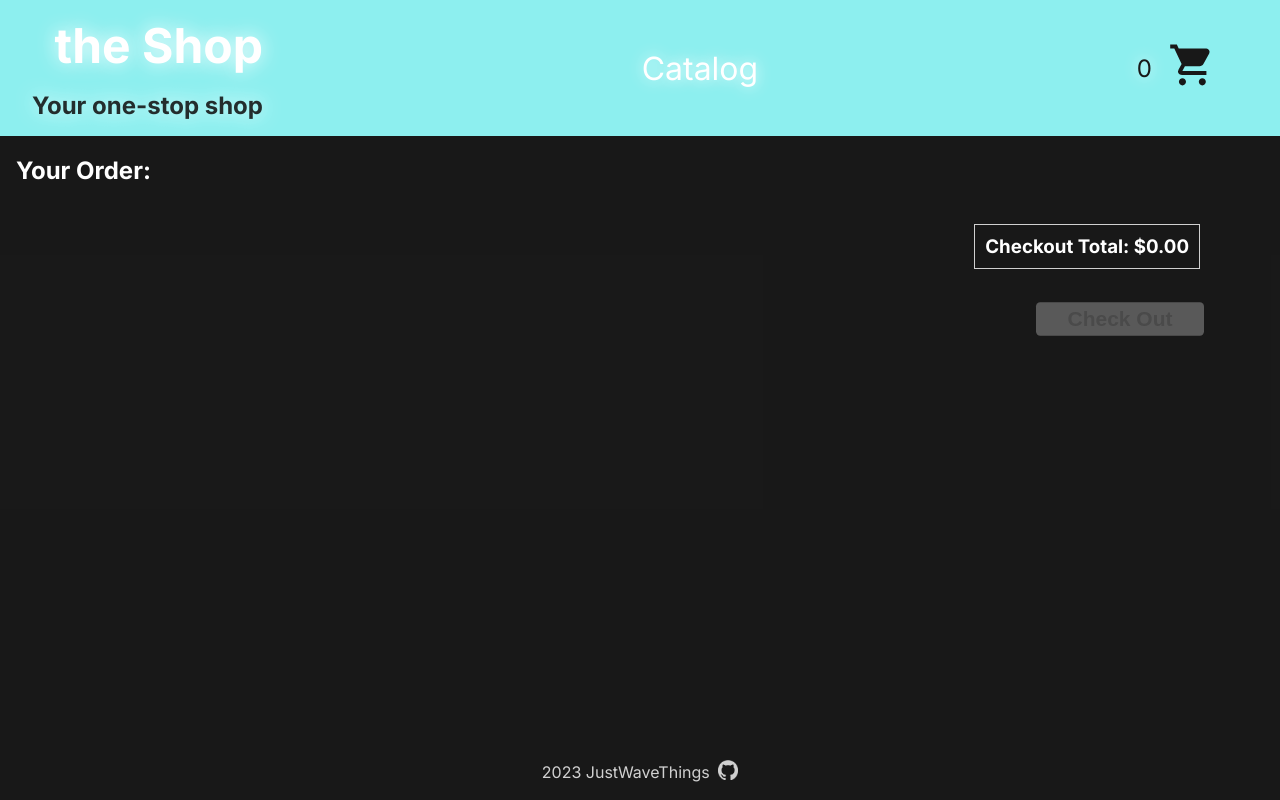
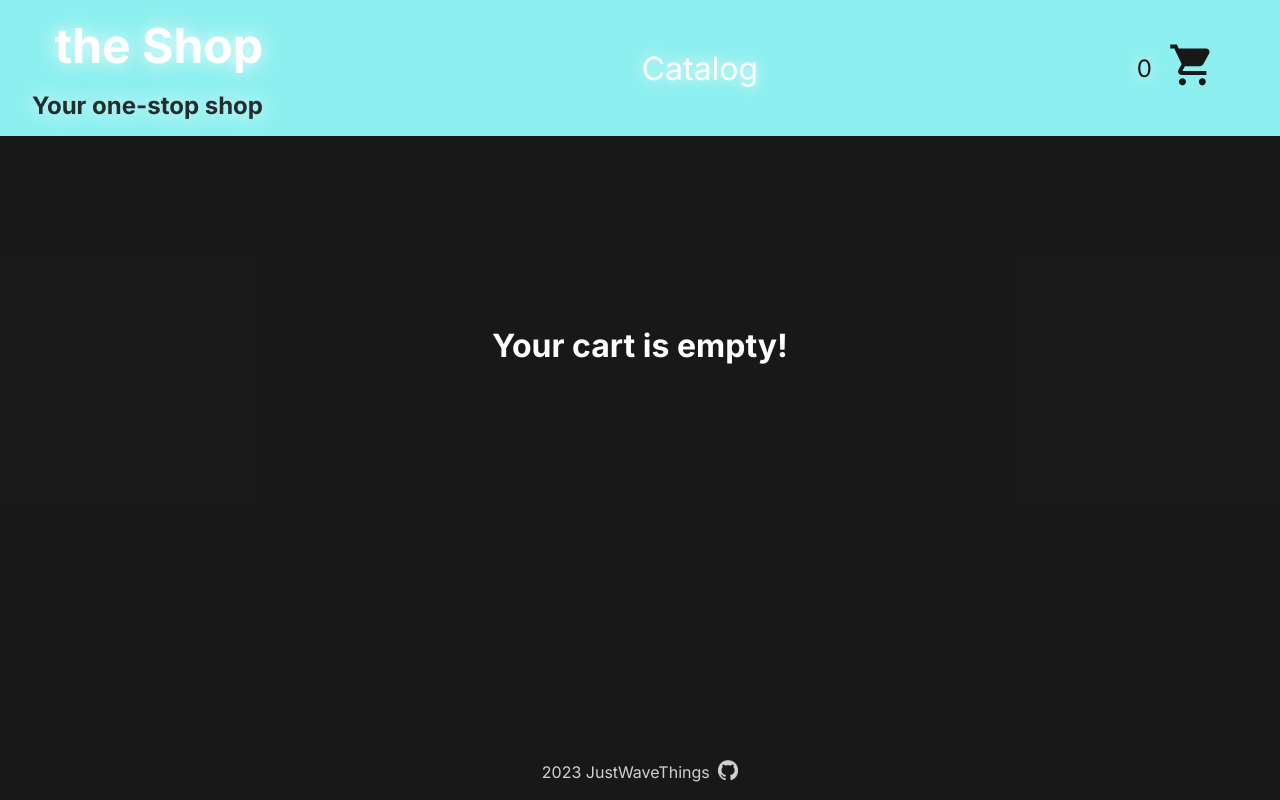
Before and after one commit to JustWaveThings/shop, a React (Create React App) app in the folder shopping-cart/: page /cart in a window 1280 px wide. Built offline with nearby package versions, Linux system fonts and the light colour scheme.

Commit message:
Update loading text styling

```diff
--- a/shopping-cart/src/components/CartItem.jsx
+++ b/shopping-cart/src/components/CartItem.jsx
@@ -29,7 +29,12 @@ function CartItem({ cart, removeFromCart }) {
 			</div>
 		</div>
 	));
+
 	return (
+		<Fragment>
+			{checkoutTotal === 0 ? (
+				<h1 className="loading--text">Your cart is empty!</h1>
+			) : (
 				<Fragment>
 					<h2 className="cart--title">Your Order:</h2>
 
@@ -43,6 +48,8 @@ function CartItem({ cart, removeFromCart }) {
 						Check Out
 					</button>
 				</Fragment>
+			)}
+		</Fragment>
 	);
 }
 
--- a/shopping-cart/src/components/Catalog.jsx
+++ b/shopping-cart/src/components/Catalog.jsx
@@ -40,7 +40,7 @@ function Catalog() {
 
 	return (
 		<Suspense
-			fallback={<h2 className="loading--text">Loading Products... </h2>}>
+			fallback={<h1 className="loading--text">Loading Products... </h1>}>
 			<Await resolve={data.product}>
 				{(product) => (
 					<div className="catalog--cont">
--- a/shopping-cart/src/index.css
+++ b/shopping-cart/src/index.css
@@ -406,3 +406,7 @@ button {
 .cart--title {
 	margin-left: 1rem;
 }
+
+.loading--text {
+	margin: auto;
+}
```
Lines whose indentation alone changed are shown as unchanged.
